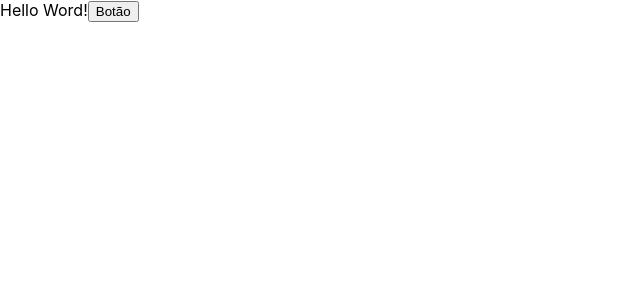
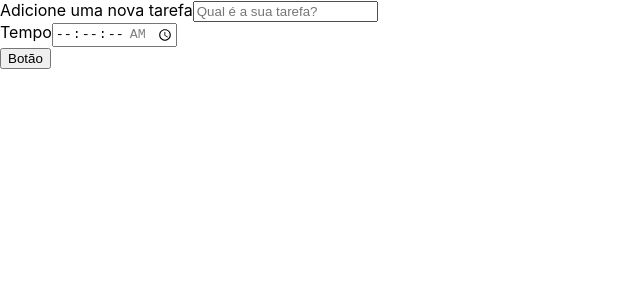
Before and after one commit to Jayromberg/to-do-list, a React (Create React App) app: page / in a window 1280 px wide. Shown: the top 300 px of the page, without its empty margins (0-640 px from the left). Built offline with nearby package versions, Linux system fonts and the light colour scheme; the HTML template or start-up script is replaced by a standard one.

Commit message:
feat: Implementado o form

```diff
--- a/src/App.tsx
+++ b/src/App.tsx
@@ -1,11 +1,11 @@
 import React from 'react';
-import Button from './components/button';
+import Form from './components/form';
+
 
 function App() {
   return (
     <div className="App">
-     Hello Word!
-     <Button />
+      <Form />
     </div>
   );
 }
--- /dev/null
+++ b/src/components/form/index.tsx
@@ -0,0 +1,40 @@
+import React from 'react';
+import Button from '../button';
+
+class Form extends React.Component {
+  render() {
+    return (
+      <form>
+        <div>
+          <label htmlFor="assignment">
+            Adicione uma nova tarefa
+          </label>
+          <input
+            type="text"
+            name="assignment"
+            id="assignment"
+            placeholder="Qual é a sua tarefa?"
+            required
+            />
+        </div>
+        <div>
+          <label htmlFor="time">
+            Tempo
+          </label>
+          <input
+            type="time"
+            step="1"
+            name="time"
+            id="time"
+            min="00:00:00"
+            max="01:30:00"
+            required
+          />
+        </div>
+        <Button />
+      </form>
+    )
+  }
+}
+
+export default Form;
```
